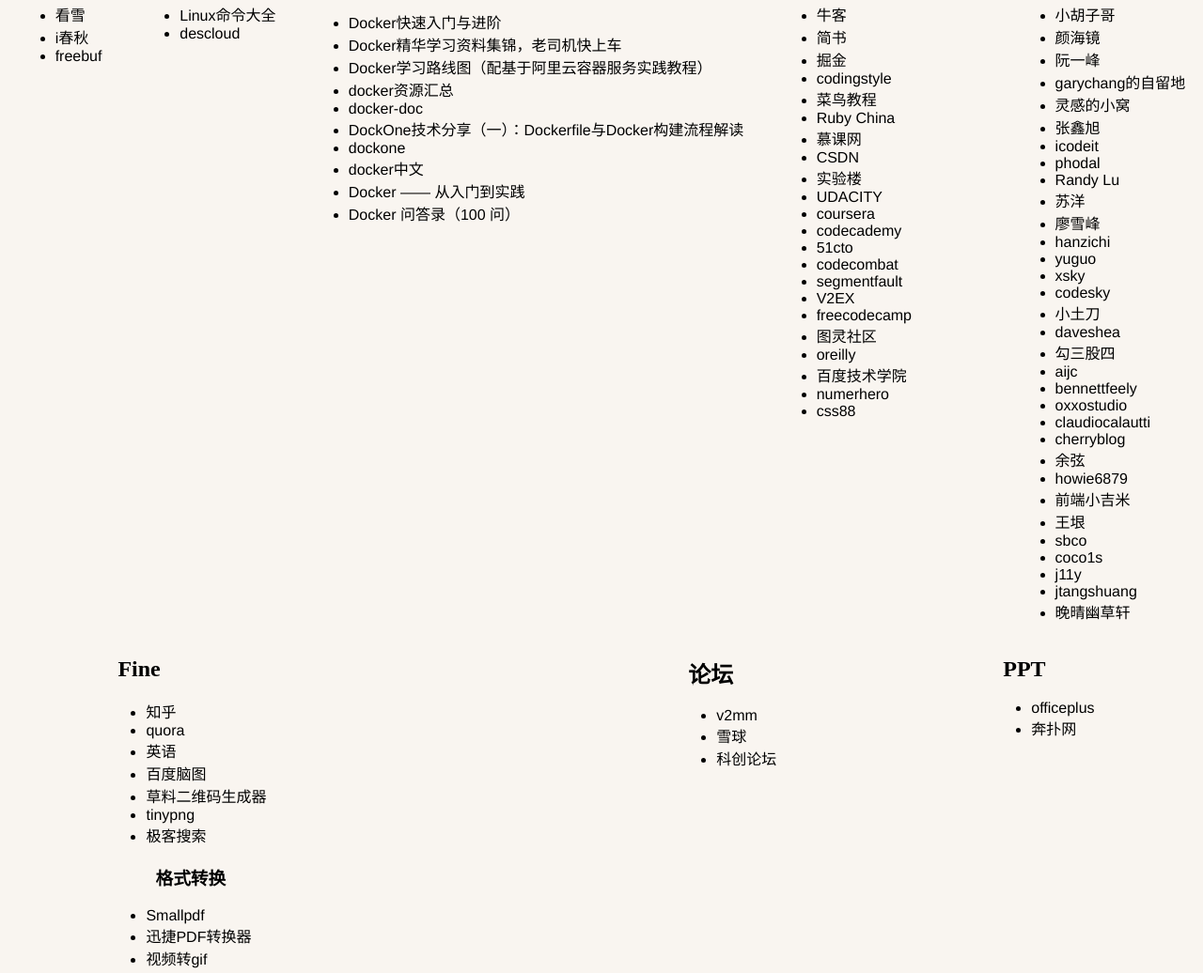
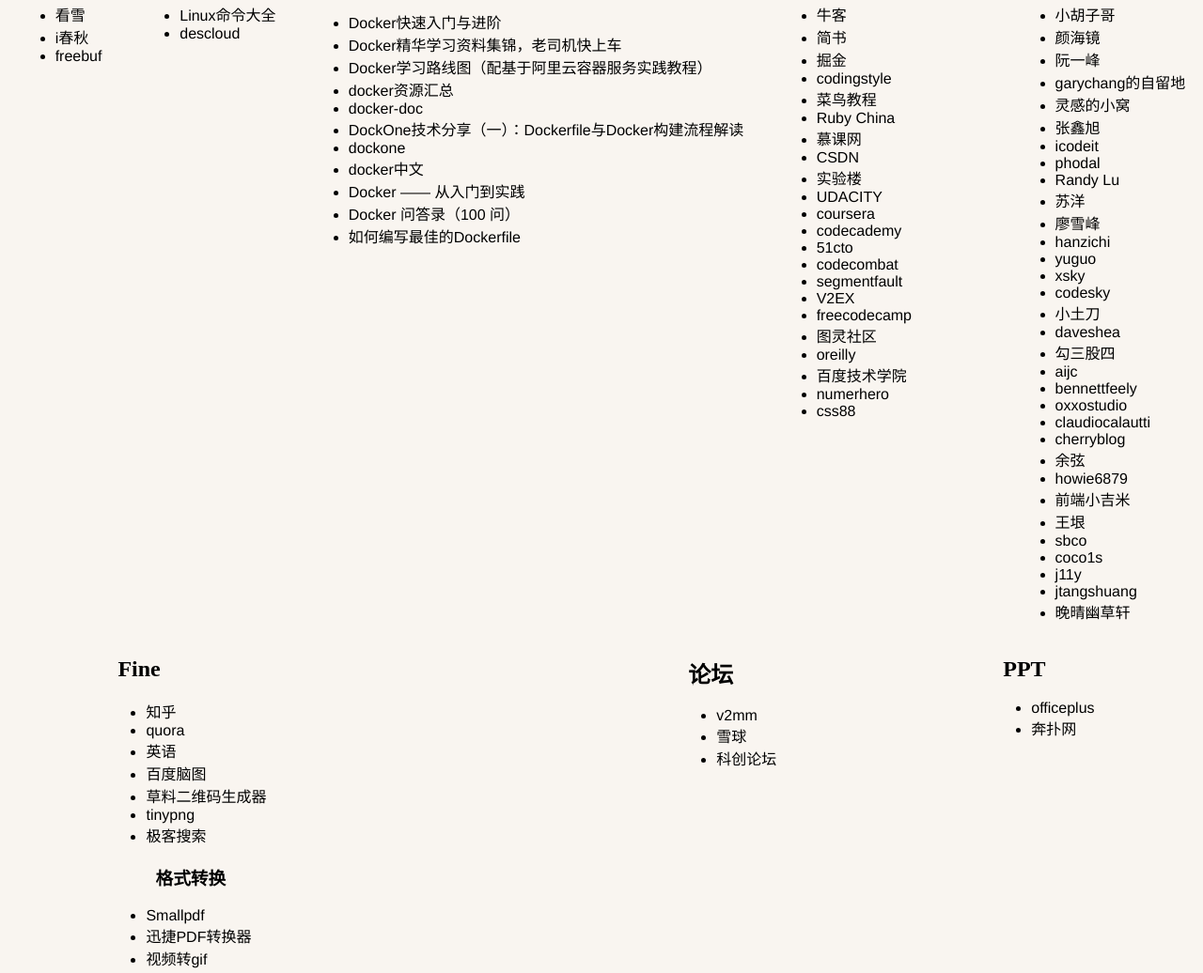
Before and after one commit to iamsail/Resource, a plain HTML site: page index.html in a window 1280 px wide. Shown: the part 1003-2039 px from the top of the page at 94% size. Drawn offline with Linux system fonts and the light colour scheme.

Commit message:
add docker source

```diff
--- a/index.html
+++ b/index.html
@@ -201,6 +201,7 @@
                         <li><a href="http://www.docker.org.cn/index.html">docker中文</a></li>
                         <li><a href="https://www.gitbook.com/book/yeasy/docker_practice/details">Docker —— 从入门到实践</a></li>
                         <li><a href="https://blog.lab99.org/post/docker-2016-07-14-faq.html">Docker 问答录（100 问）</a></li>
+                        <li><a href="https://blog.fundebug.com/2017/05/15/write-excellent-dockerfile/">如何编写最佳的Dockerfile</a></li>
                     </ul>
 
 </section>
```
